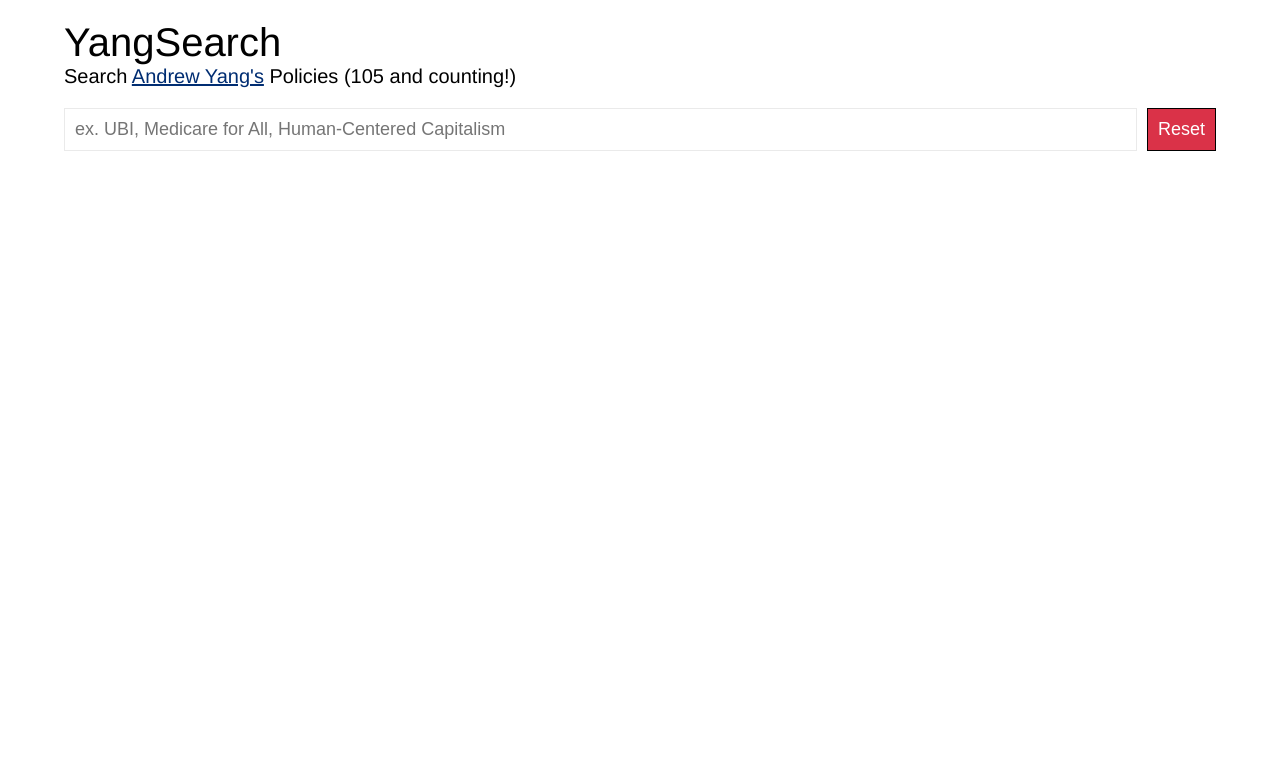
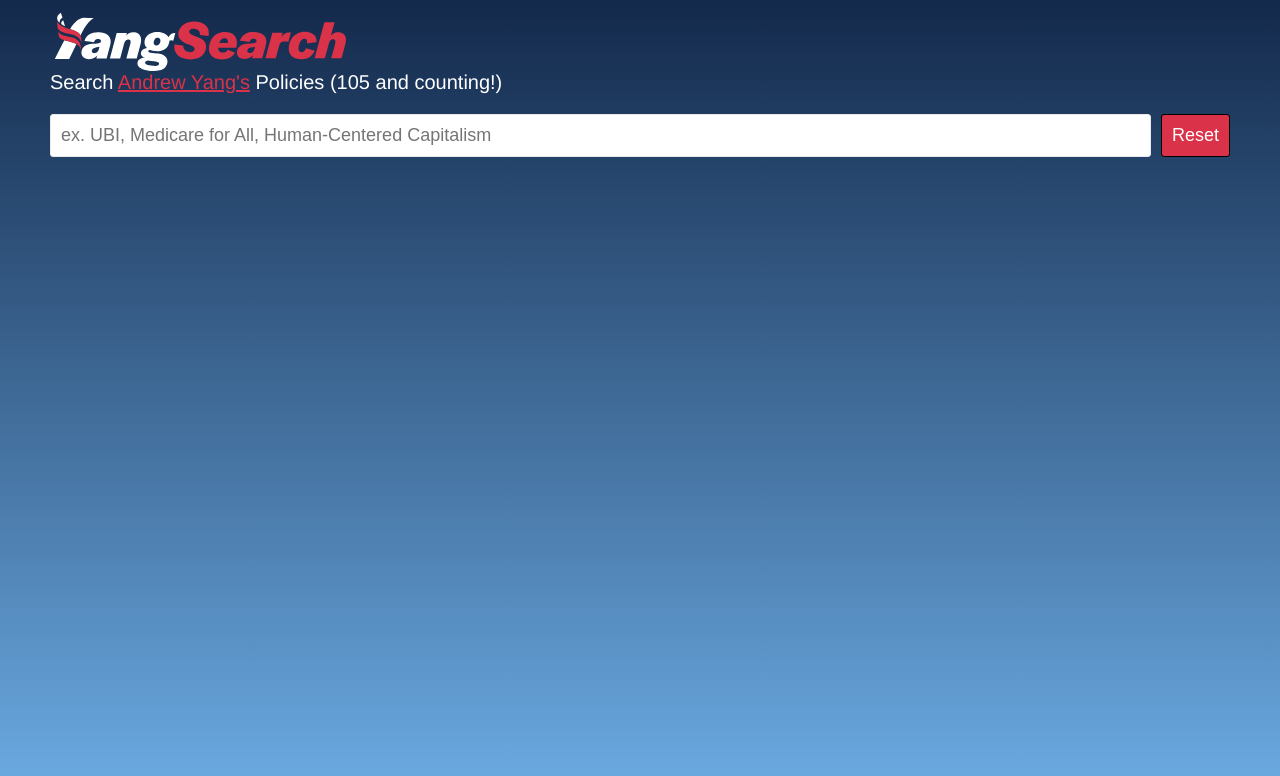
Before and after one commit to alacritythief/YangSearch, a React (Create React App) app: page / in a window 1280 px wide. Shown: the top 776 px of the page. Built offline with nearby package versions, Linux system fonts and the light colour scheme.

Commit message:
saving current styling changes

```diff
--- a/src/components/SearchInput/styles.js
+++ b/src/components/SearchInput/styles.js
@@ -2,10 +2,11 @@
 import * as c from '../../constants/colors';
 
 export const InputBox = styled.input`
+  border: 1px solid ${c.COOLGRAY};
+  border-radius: 3px;
   flex-grow: 1;
   font-size: 18px;
   margin-right: 0.5rem;
   padding: 0.5rem;
   outline: none;
-  border: 1px solid ${c.COOLGRAY};
 `
--- a/src/constants/colors.js
+++ b/src/constants/colors.js
@@ -9,4 +9,5 @@
 export const MEDBLUE = '#002D72';
 export const DARKBLUE = '#13294B';
 export const RED = '#DA3248';
+export const DARKRED = '#982332'
 export const COOLGRAY = '#EAEAEA';
--- a/src/constants/global.js
+++ b/src/constants/global.js
@@ -2,14 +2,26 @@
 import * as c from './colors';
 
 export const GlobalStyle = createGlobalStyle`
+  #root {
+    height: 100%;
+  }
+
   html {
+    background-image: linear-gradient(${c.DARKBLUE}, ${c.LIGHTBLUE});
+    background-attachment: fixed;
     font-size: 20px;
     font-family: Helvetica, Arial, sans-serif;
     margin-left: calc(100vw - 100%);
+    background-color: ${c.COOLGRAY};
+    height: 100%;
   }
 
   *, *:before, *:after {
     box-sizing: inherit;
+  }
+
+  body {
+    height: 100%;
   }
 
   body, h1, h2, h3, h4, h5, h6, p, ol, ul {
--- a/src/layouts/App/App.js
+++ b/src/layouts/App/App.js
@@ -3,10 +3,13 @@
 import {
   AppContainer,
   ContentContainer,
-  SearchContainer
+  SearchContainer,
+  WhiteText,
+  Logo
 } from '../../ui-components/containers';
 import SearchInput from '../../components/SearchInput';
 import PolicyResults from '../../components/PolicyResults';
+import { ReactComponent as YangSearchLogo } from '../../img/yangsearch_logo.svg';
 import { policySearch, policyCounter } from '../../lib/policysearch';
 import { ResetSearchButton } from '../../ui-components/ResetSearchButton';
 
@@ -60,8 +63,8 @@
         <GlobalStyle />
         <AppContainer>
           <ContentContainer>
-            <h1>YangSearch</h1>
-            <p>Search <a href="https://www.yang2020.com/">Andrew Yang's</a> Policies ({ policyCounter()} and counting!)</p>
+            <Logo><YangSearchLogo /></Logo>
+            <WhiteText>Search <a href="https://www.yang2020.com/">Andrew Yang's</a> Policies ({ policyCounter()} and counting!)</WhiteText>
             <SearchContainer>
               <SearchInput
                 ref="searchInput"
--- a/src/ui-components/ResetSearchButton.js
+++ b/src/ui-components/ResetSearchButton.js
@@ -3,9 +3,15 @@
 // import * as d from '../constants/devices';
 
 export const ResetSearchButton = styled.button`
+  border: 1px solid ${c.BLACK};
+  border-radius: 3px;
   color: ${c.WHITE};
   background-color: ${c.RED};
   font-size: 18px;
   padding: 0.5rem;
-  border: 1px solid ${c.BLACK};
+  outline-color: ${c.RED};
+
+  &:hover {
+    background-color: ${c.DARKRED};
+  }
 `
--- a/src/ui-components/containers.js
+++ b/src/ui-components/containers.js
@@ -3,9 +3,13 @@
 import * as d from '../constants/devices';
 
 export const AppContainer = styled.div`
+  display: flex;
+  box-sizing: border-box;
+  width: 100%;
+  height: 100%;
   max-width: ${d.MAX_PAGE_WIDTH};
-  width: 90%;
-  margin: 1rem auto;
+  margin: 0 auto;
+  padding: 0.5rem;
 `
 
 export const SearchContainer = styled.div`
@@ -15,11 +19,28 @@
 
 export const ContentContainer = styled.div`
   width: 100%;
+  height: 100%;
+  flex-grow: 1;
 `
 
 export const PolicyResultsContainer = styled.div`
   margin-top: 1rem;
+  margin-bottom: 1rem;
   padding: 1rem;
   background-color: ${c.COOLGRAY};
-  border: 1px dashed ${c.BLACK};
+  border: 1px solid ${c.COOLGRAY};
+  border-radius: 3px;
 `
+
+export const WhiteText = styled.p`
+  color: ${c.WHITE};
+
+  a {
+    color: ${c.RED};
+  }
+`
+
+export const Logo = styled.div`
+  max-width: 300px;
+  max-height: 61px;
+`
```
Also changed, not shown: src/img/yangsearch_logo.svg (added).
